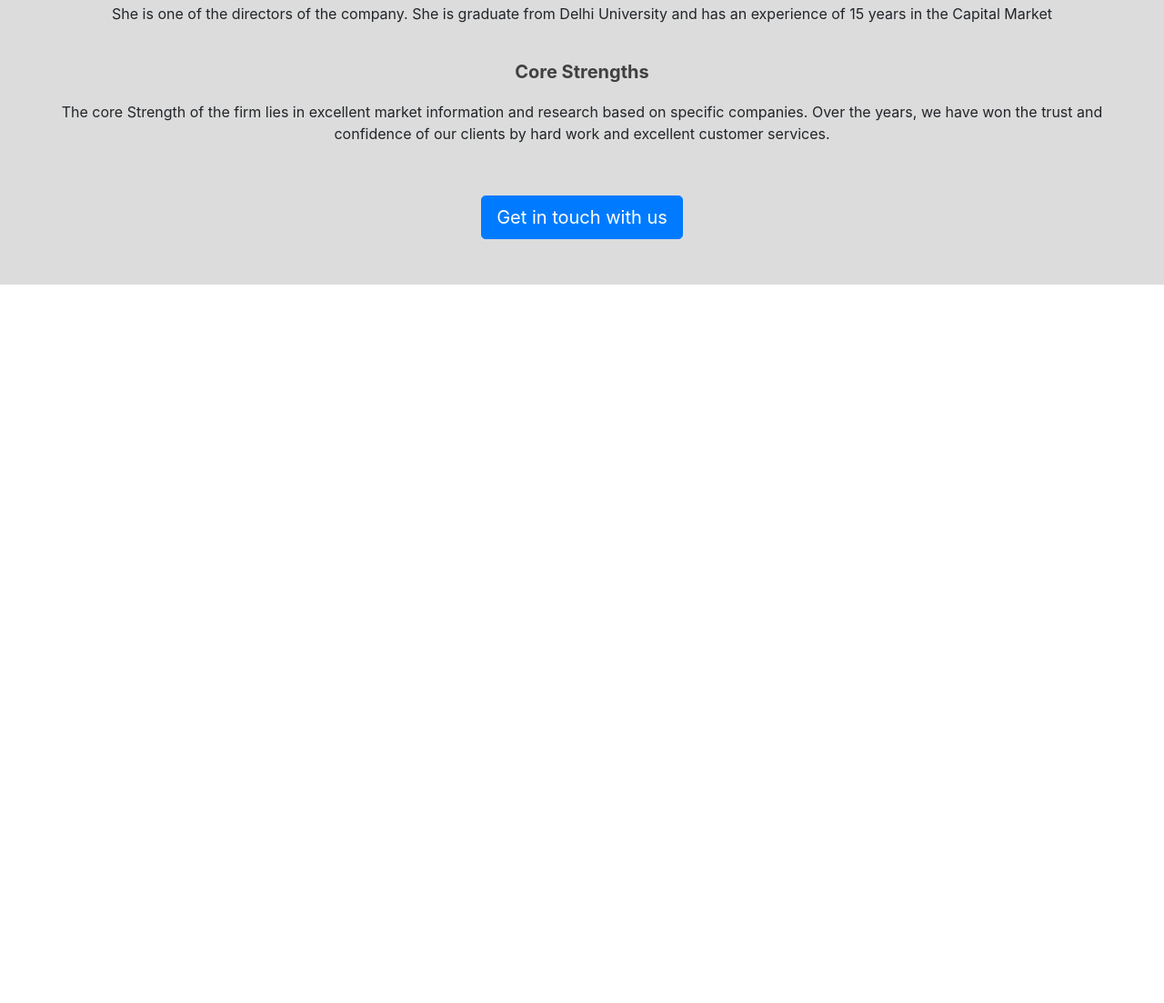
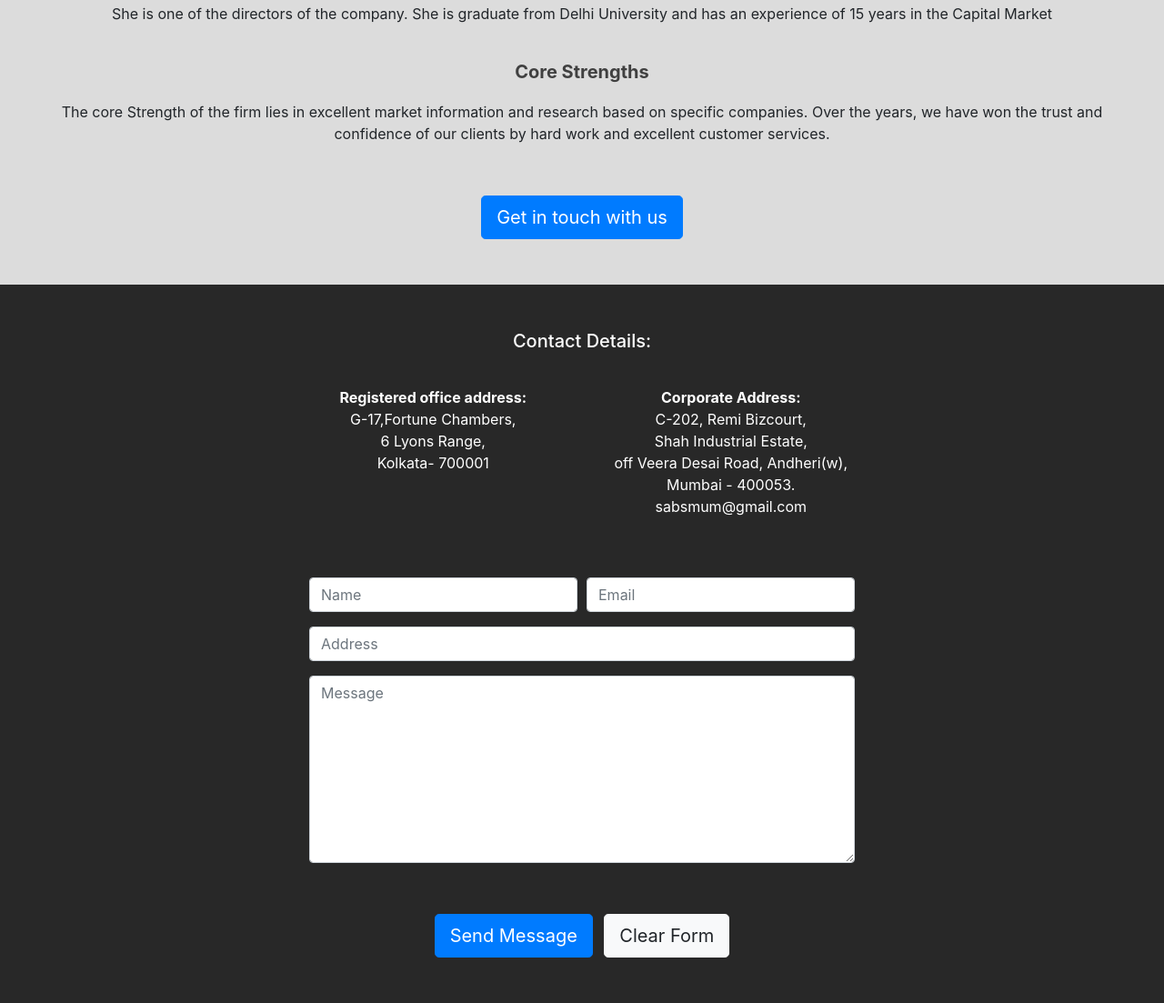
Before and after one commit to captain26/stokebroker, a plain HTML site: page index.html in a window 1280 px wide. Shown: the part 933-2036 px from the top of the page at 91% size. Before the commit the page ends 1246 px from the top, so only its background shows below. Drawn offline with nearby package versions, Linux system fonts and the light colour scheme.

Commit message:
front end complete

```diff
--- a/index.html
+++ b/index.html
@@ -26,7 +26,7 @@
               <a class="nav-link" style="color: white;" href="#">Downloads</a>
             </li>
             <li class="nav-item navitem">
-                <a class="nav-link" style="color: white;" href="#">Contact Us</a>
+                <a class="nav-link" style="color: white;" href="#contact">Contact Us</a>
               </li>
               <li class="nav-item navitem">
                 <a class="nav-link" style="color: white;" href="#">Client Login</a>
@@ -34,7 +34,7 @@
           </ul>
         </div>
       </nav>
-      <div id="home" style="background-image: url('back2.jpg');background-size: cover;">
+      <div id="home" style="background-image: url('back.jpg');background-size: cover;">
           <center class="center-content">
           <h2 class="display-4" style="margin-bottom: 40px;">SHARAD AGARWAL BROKING SERVICES PVT.LTD</h2>
           <p>SEBI Registration No. NSE CM: INB230911134, NSE F&O: INF230911134</p>
@@ -65,8 +65,46 @@
             </p>
         </center>
         <center>
-        <button type="button" class="btn btn-primary btn-lg" style="margin-top: 40px">Get in touch with us</button>
+        <button type="button" class="btn btn-primary btn-lg" style="margin-top: 40px" onclick="#contact">Get in touch with us</button>
     </center>
+      </div>
+      <div class="contact-form" id="contact">
+        <div class="address-info">
+        <center>
+          <h5 style="color: white; padding-bottom: 30px;">Contact Details:</h5>
+          <div class="row">
+            <p class="col-md-3" ></p>
+          <p class="col-md-3" style="color: white;"><b>Registered office address:<br></b>G-17,Fortune Chambers, <br>6 Lyons Range, <br>Kolkata- 700001</p>
+
+          <p class="col-md-3" style="color: white;"><b>Corporate Address:<br></b>C-202, Remi Bizcourt, <br>Shah Industrial Estate,<br> off Veera Desai Road, Andheri(w), <br>Mumbai - 400053. <br>sabsmum@gmail.com</p>
+          <p class="col-md-3" ></p>
+        </div>
+        </center>
+      </div>
+        <center>
+        <form class="textfield">
+          <div class="form-row ">
+            <div class="form-group col-md-6">
+              <input type="email" class="form-control" id="inputEmail4" placeholder="Name">
+            </div>
+            <div class="form-group col-md-6" >
+              <input type="password" class="form-control" id="inputPassword4" placeholder="Email">
+            </div>
+          </div>
+          <div class="form-group ">
+            <input type="text" class="form-control" id="inputAddress" placeholder="Address">
+          </div>
+          <div class="form-group">
+            <textarea class="form-control" id="exampleFormControlTextarea1" rows="8" placeholder="Message"></textarea>
+          </div>
+           <center>
+            <button type="button" class="btn btn-primary btn-lg btn-group mr-2  " style="margin-top: 40px;">Send Message</button>
+            <button type="button" class="btn btn-light btn-lg btn-group " style="margin-top: 40px;">Clear Form</button>
+           </center>
+
+        </form>
+
+      </center>
       </div>
 </body>
 </html>
--- a/style.css
+++ b/style.css
@@ -1,3 +1,10 @@
+html{
+  scroll-behavior: smooth;
+}
+::placeholder{
+  color: white;
+
+}
 .navitem{
   padding-right: 50px;
 
@@ -13,3 +20,18 @@
   margin-top: 40px;
   margin-bottom: 20px;
 }
+.contact-form{
+  background-color: #282828;
+  /* margin-left: 300px;
+  margin-right: 300px; */
+}
+
+.textfield{
+
+  max-width: 700px;
+    padding:50px
+}
+
+.address-info{
+  padding-top: 50px;
+}
```
Also changed, not shown: back.jpg (added).
